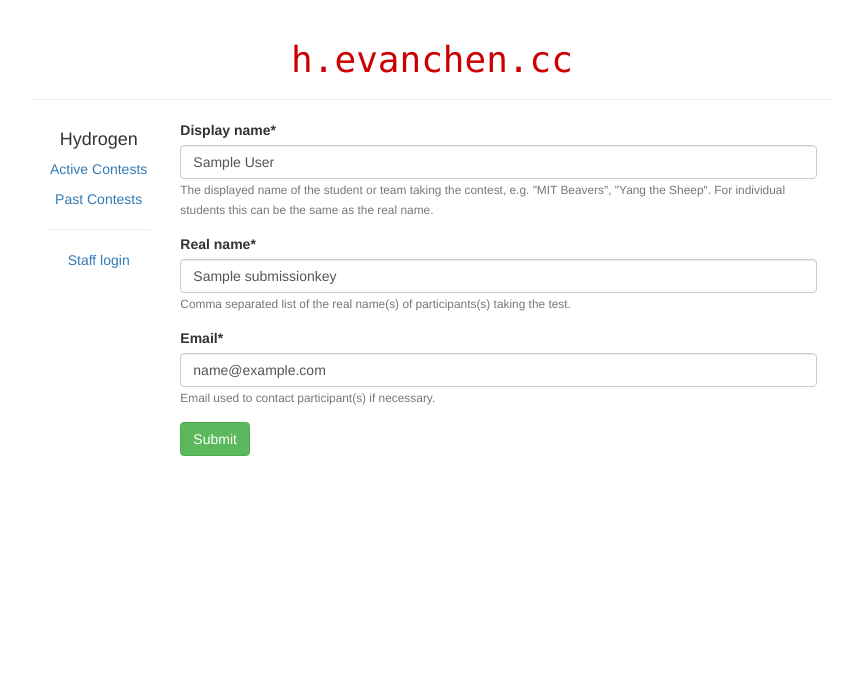
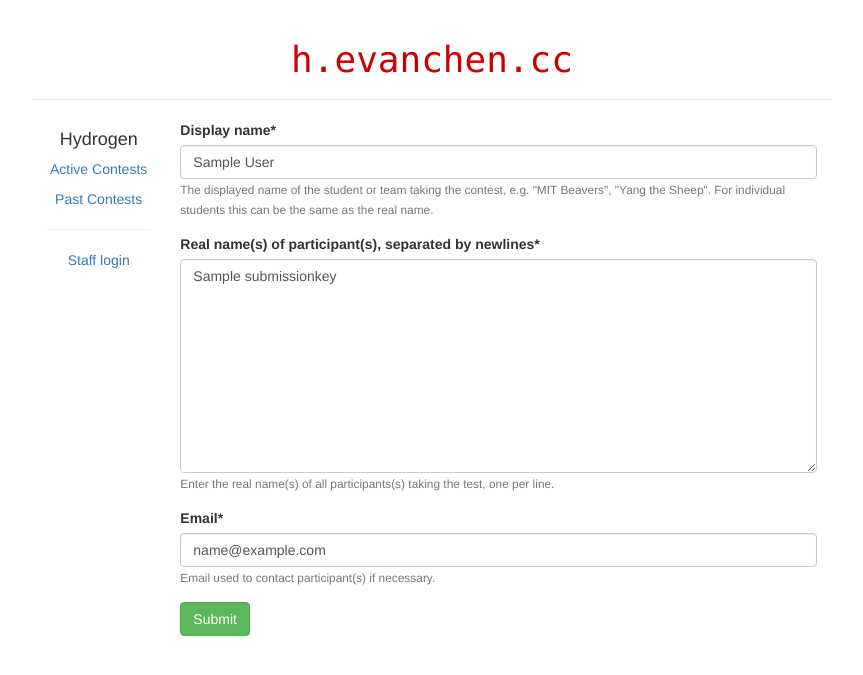
Before and after one commit to vEnhance/hydrogen, a Django app: a page that uses hserve/templates/layout.html in a window 1280 px wide. Shown: the top 675 px of the page, without its empty margins (208-1071 px from the left). Run offline with Django 3.2, Linux system fonts and the light colour scheme; tables that the repository leaves empty hold one stand-in row (values such as "Sample post"); some libraries are stand-ins or nearby versions.

Commit message:
More URL mangling

```diff
--- /dev/null
+++ b/core/urls.py
@@ -0,0 +1,11 @@
+from django.conf.urls import url
+from . import views
+
+from django.http import HttpResponseRedirect
+
+def hydrogen_temp_redirect(request):
+    return HttpResponseRedirect("/hydrogen")
+
+urlpatterns = [
+	url(r'^$', hydrogen_temp_redirect),
+]
--- a/hserve/settings.py
+++ b/hserve/settings.py
@@ -60,6 +60,9 @@ MIDDLEWARE = [
 
 HIJACK_ALLOW_GET_REQUESTS = True
 CRISPY_TEMPLATE_PACK = 'bootstrap4'
+
+LOGIN_REDIRECT_URL = '/'
+LOGOUT_REDIRECT_URL = '/'
 
 ROOT_URLCONF = 'hserve.urls'
 
--- a/hserve/templates/layout.html
+++ b/hserve/templates/layout.html
@@ -17,6 +17,7 @@
   <div class="row content">
     <div class="col-sm-2 sidenav" id="hserve-sidebar">
       {% block layout-sidebar %}
+      <p><a href="/">Home</a></p>
       {% endblock %}
       <hr />
       {% block layout-sidebar-global %}
--- /dev/null
+++ b/hserve/templates/registration/login.html
@@ -0,0 +1,5 @@
+{% extends 'layout.html' %}
+{% block title %}Login{% endblock %}
+{% block layout-content %}
+{% include 'generic-form.html' with form=form %}
+{% endblock %}
--- a/hserve/urls.py
+++ b/hserve/urls.py
@@ -20,4 +20,5 @@ urlpatterns = [
     url(r'^admin/', admin.site.urls),
     url(r'^accounts/', include('django.contrib.auth.urls')),
     url(r'^hydrogen/', include('hydrogen.urls')),
+    url(r'^', include('core.urls')),
 ]
--- a/hydrogen/models.py
+++ b/hydrogen/models.py
@@ -60,9 +60,10 @@ class SubmissionKey(models.Model):
 			"e.g. \"MIT Beavers\", \"Yang the Sheep\". "
 			"For individual students this can be the same "
 			"as the real name.")
-	real_name = models.CharField(max_length=200,
-			help_text = "Comma separated list of the "
-			"real name(s) of participants(s) taking the test.")
+	real_name = models.TextField(max_length=240,
+			verbose_name = "Real name(s) of participant(s), separated by newlines",
+			help_text = "Enter the real name(s) of "
+			"all participants(s) taking the test, one per line.")
 	email = models.EmailField(max_length=80,
 			help_text = "Email used to contact participant(s) "
 			"if necessary.")
```
